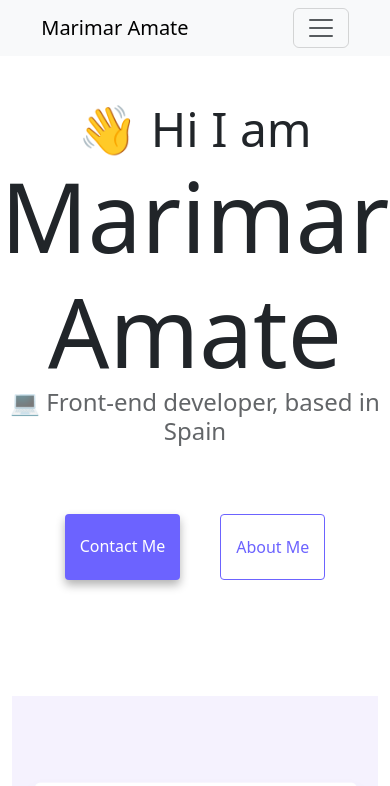
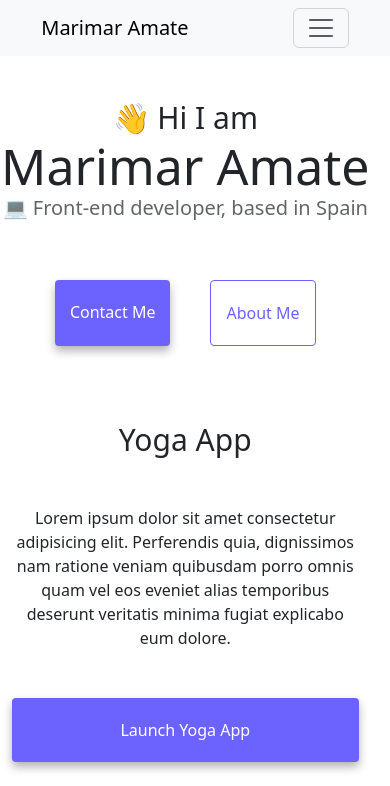
Before and after one commit to heartoftofu/portfolio-project, a plain HTML site: page index.html in a window 390 px wide. Shown: the top 786 px of the page. Drawn offline with nearby package versions, Linux system fonts and the light colour scheme.

Commit message:
Responsiveness
When the device screen has less than 450px of width:
-There will be no imgs
-The headings will become smaller
-Both the text and buttons will center themselves

```diff
--- a/index.html
+++ b/index.html
@@ -42,7 +42,7 @@
   <h2 class="text-center m-0">👋 Hi I am</h2>
   <h1 class="text-center m-0">Marimar Amate</h1>
   <h3 class="text-center m-0">💻 Front-end developer, based in Spain</h3>
-  <div class="navigation-links mb-5 mt-5">
+  <div class="navigation-links">
     <a href="about.html#contact" class="contact-link" title="Click to contact">Contact me</a>
     <a href="about.html" class="about-link" title="About Marimar Amate">About me</a>
   </div>
--- a/style.css
+++ b/style.css
@@ -6,7 +6,7 @@
 
 body {
   padding-top: 100px;
-  max-width: 95%
+  max-width: 95%;
   margin: auto;
 }
 
@@ -97,7 +97,30 @@ h3 {
   text-decoration: none;
 }
 
-.contact{
+.contact {
   margin-top: 40px;
   margin-bottom: 60px;
 }
+
+@media (max-width: 450px) {
+  img {
+    display: none;
+  }
+  h1 {
+    font-size: 50px !important;
+  }
+  h2 {
+    font-size: 30px !important;
+    text-align: center;
+  }
+  h3 {
+    font-size: 20px !important;
+  }
+  p {
+    text-align: center;
+  }
+  .launch-app-links {
+    display: block;
+    text-align: center;
+  }
+}
```
